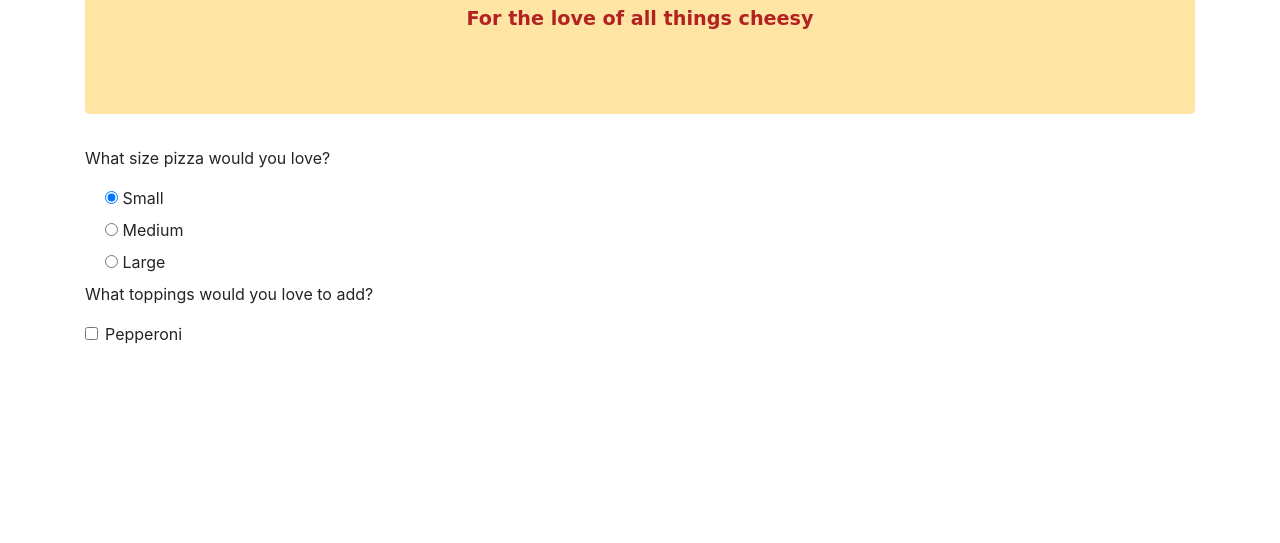
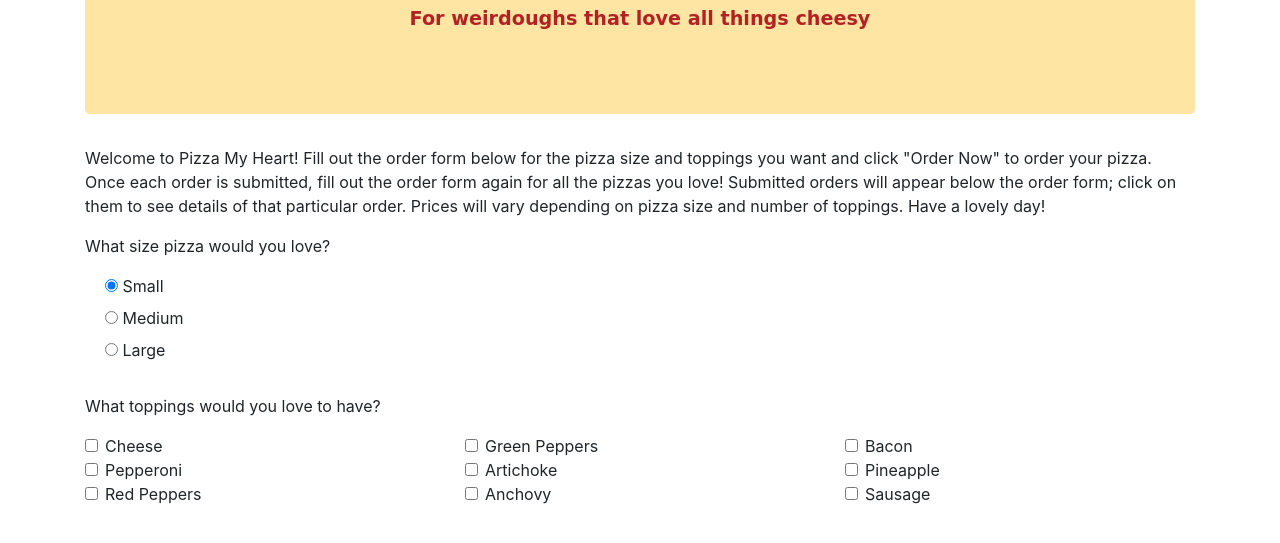
Before and after one commit to TorchAblaze/pizza-parlor, a plain HTML site: page index.html in a window 1280 px wide. Shown: the part 115-658 px from the top of the page. Drawn offline with Linux system fonts and the light colour scheme.

Commit message:
Add all toppings options and css styles

```diff
--- a/index.html
+++ b/index.html
@@ -9,8 +9,9 @@
   <div class="container">
     <div class="jumbotron">
       <h1>Pizza My Heart &#60;3</h1>
-      <p><strong>For the love of all things cheesy</strong></p>
+      <p><strong>For weirdoughs that love all things cheesy</strong></p>
     </div>
+    <p>Welcome to Pizza My Heart! Fill out the order form below for the pizza size and toppings you want and click "Order Now" to order your pizza. Once each order is submitted, fill out the order form again for all the pizzas you love! Submitted orders will appear below the order form; click on them to see details of that particular order. Prices will vary depending on pizza size and number of toppings. Have a lovely day!</p>
     <form id="pizza-order">
       <p>What size pizza would you love?</p>
       <div class="form-check">
@@ -31,15 +32,75 @@
           Large
         </label>
       </div>
-      <p>What toppings would you love to add?</p>
-      <div class="form-check">
-        <input class="form-check-input" type="checkbox" value="pepperoni" id="pepperoni">
-        <label class="form-check-label" for="pepperoni">
-          Pepperoni
-        </label>
 
+      <br>
+
+      <p>What toppings would you love to have?</p>
+      <div class="row">
+        <div class="col-md-4">
+          <div class="form-check">
+            <input class="form-check-input" type="checkbox" value="cheese" id="cheese">
+            <label class="form-check-label" for="cheese">
+              Cheese</label>
+          </div>
+          <div class="form-check">
+            <input class="form-check-input" type="checkbox" value="pepperoni" id="pepperoni">
+            <label class="form-check-label" for="pepperoni">
+              Pepperoni
+            </label>
+          </div>
+          <div class="form-check">
+            <input class="form-check-input" type="checkbox" value="red-peppers" id="red-peppers">
+            <label class="form-check-label" for="red-peppers">
+              Red Peppers
+            </label>
+          </div>
+        </div>
+        <div class="col-md-4">
+          <div class="form-check">
+            <input class="form-check-input" type="checkbox" value="green-peppers" id="green-peppers">
+            <label class="form-check-label" for="green-peppers">
+              Green Peppers
+            </label>
+          </div>
+          <div class="form-check">
+            <input class="form-check-input" type="checkbox" value="artichoke" id="artichoke">
+            <label class="form-check-label" for="artichoke">
+              Artichoke
+            </label>
+          </div>
+          <div class="form-check">
+            <input class="form-check-input" type="checkbox" value="anchovy" id="anchovy">
+            <label class="form-check-label" for="anchovy">
+              Anchovy
+            </label>
+          </div>
+        </div>
+        <div class="col-md-4">
+          <div class="form-check">
+            <input class="form-check-input" type="checkbox" value="bacon" id="bacon">
+            <label class="form-check-label" for="bacon">
+              Bacon
+            </label>
+          </div>
+          <div class="form-check">
+            <input class="form-check-input" type="checkbox" value="pineapple" id="pineapple">
+            <label class="form-check-label" for="pineapple">
+              Pineapple
+            </label>
+          </div>
+          <div class="form-check">
+            <input class="form-check-input" type="checkbox" value="sausage" id="sausage">
+            <label class="form-check-label" for="sausage">
+              Sausage
+            </label>
+          </div>
+        </div>
       </div>
     </form>
+    <div id="output">
+
+    </div>
   </div>
 </body>
 </html>
--- a/js/scripts.js
+++ b/js/scripts.js
@@ -16,9 +16,9 @@
     cost += 2.0;
   }
   if (this.toppings) {
-    if (this.toppings.length > 3) {
+    if (this.toppings.length > 4) {
       cost += 0.75;
-    } else if (this.toppings.length > 1) {
+    } else if (this.toppings.length > 2) {
       cost += 0.5;
     }
   } else {
```
